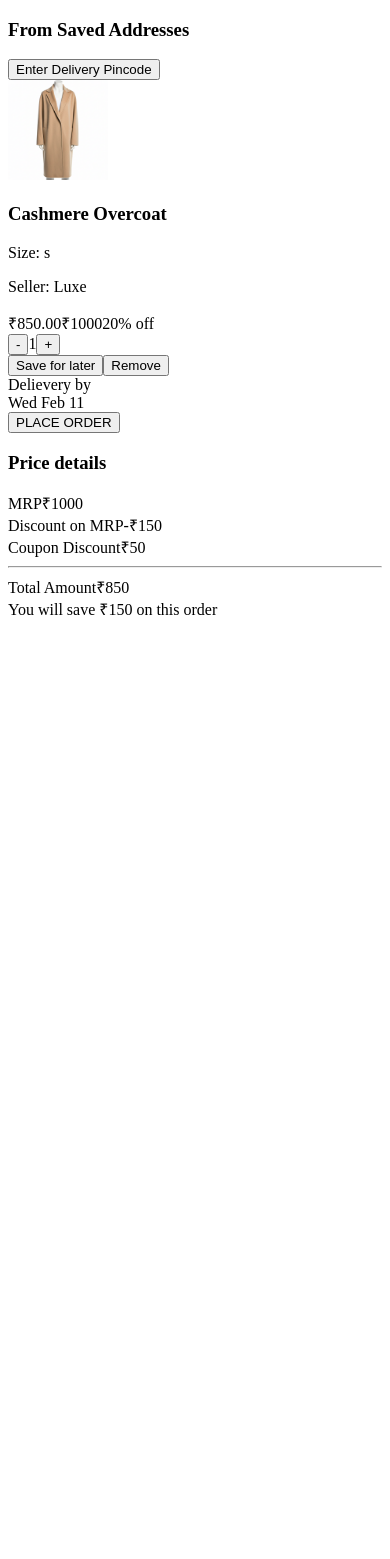
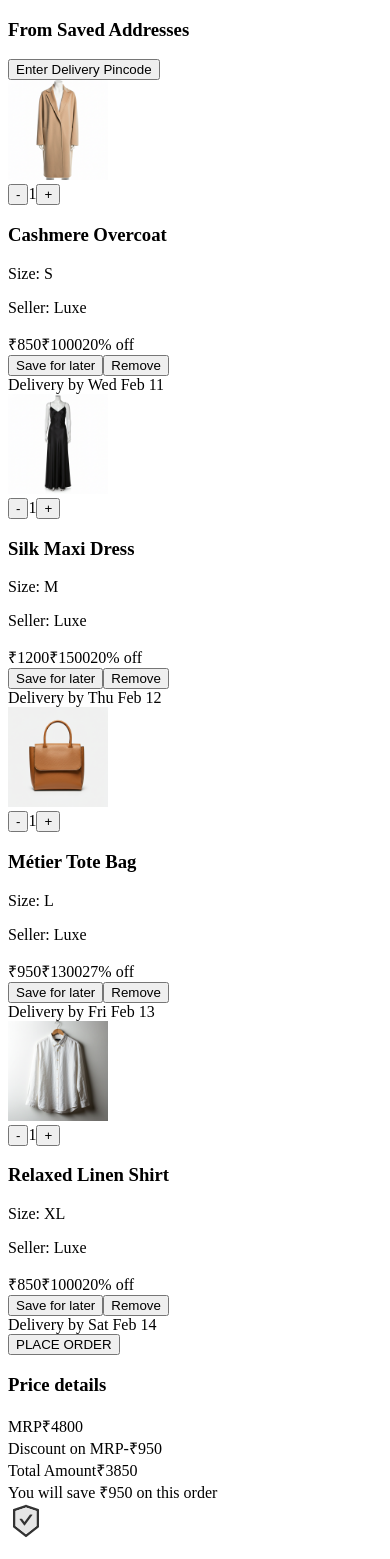
Before and after one commit to Siva2512/E-Commerce_frontend, a Next.js app: page /CartPage/Cart in a window 390 px wide. Shown: the top 1559 px of the page. Before the commit the page ends 844 px from the top, so only its background shows below. Built offline with nearby package versions, Linux system fonts and the light colour scheme.

Commit message:
cart page and changes in responsive

```diff
--- a/src/app/layout.js
+++ b/src/app/layout.js
@@ -25,7 +25,7 @@ export default function RootLayout({ children }) {
         className={`${geistSans.variable} ${geistMono.variable} antialiased bg-white text-black`}
       >
         <Navbar />
-        <main className="flex-1 pt-[72px]"></main>
+        {/* <main className="flex-1 pt-[72px]"></main> */}
 
         {children}
         <Footer />
--- a/src/pages/CartPage/Cart.jsx
+++ b/src/pages/CartPage/Cart.jsx
@@ -1,125 +1,251 @@
-import React from 'react'
+"use client";
+
+import React, { useState } from "react";
 import Image from "next/image";
+import { AiTwotoneSafetyCertificate } from "react-icons/ai";
 
 export default function Cart() {
+  const CartItems = [
+    {
+      id: 1,
+      title: "Cashmere Overcoat",
+      image: "/img4.png",
+      size: "S",
+      seller: "Luxe",
+      price: 850,
+      mrp: 1000,
+      qty: 1,
+      discount: "20% off",
+      delivery: "Wed Feb 11",
+    },
+    {
+      id: 2,
+      title: "Silk Maxi Dress",
+      image: "/img5.png",
+      size: "M",
+      seller: "Luxe",
+      price: 1200,
+      mrp: 1500,
+      qty: 1,
+      discount: "20% off",
+      delivery: "Thu Feb 12",
+    },
+    {
+      id: 3,
+      title: "Métier Tote Bag",
+      image: "/img6.png",
+      size: "L",
+      seller: "Luxe",
+      price: 950,
+      mrp: 1300,
+      qty: 1,
+      discount: "27% off",
+      delivery: "Fri Feb 13",
+    },
+    {
+      id: 4,
+      title: "Relaxed Linen Shirt",
+      image: "/img7.png",
+      size: "XL",
+      seller: "Luxe",
+      price: 850,
+      mrp: 1000,
+      qty: 1,
+      discount: "20% off",
+      delivery: "Sat Feb 14",
+    },
+  ];
+
+  const [items, setItems] = useState(CartItems);
+  const [savedItems, setSavedItems] = useState([]);
+
+  const increaseQty = (id) => {
+    setItems(prev =>
+      prev.map(item =>
+        item.id === id ? { ...item, qty: item.qty + 1 } : item
+      )
+    );
+  };
+
+  const decreaseQty = (id) => {
+    setItems(prev =>
+      prev.map(item =>
+        item.id === id && item.qty > 1
+          ? { ...item, qty: item.qty - 1 }
+          : item
+      )
+    );
+  };
+
+  const removeItem = (id) => {
+    setItems(prev => prev.filter(item => item.id !== id));
+  };
+
+  const saveForLater = (id) => {
+    setItems(prev => {
+      const itemToSave = prev.find(item => item.id === id);
+      setSavedItems(saved => [...saved, itemToSave]);
+      return prev.filter(item => item.id !== id);
+    });
+  };
+
+  const totalMRP = items.reduce((sum, item) => sum + item.mrp * item.qty, 0);
+  const totalPrice = items.reduce((sum, item) => sum + item.price * item.qty, 0);
+  const totalDiscount = totalMRP - totalPrice;
+
   return (
-    <>
-      <section className="text-gray-600 body-font py-20">
-        <div className="p-4 md:p-8">
+    <section className="bg-[#f5f5f7] pt-[72px] pb-12">
+      <div className="px-4 md:px-8">
         <div className="max-w-7xl mx-auto flex flex-col md:flex-row gap-6">
 
-            {/* left card */}
-            <div className="md:basis-[70%] md:shrink-0 bg-white rounded-sm shadow-sm p-4">
+          {/* LEFT CARD */}
+          <div className="w-full md:basis-[70%] flex flex-col max-h-[80vh]">
 
-              {/* address section */}
-              <div className="flex justify-between items-center border-b p-4">
-                <h3 className="text-lg font-semibold text-gray-900">
+            {/* ADDRESS */}
+            <div className="bg-white rounded-sm shadow-sm p-4 mb-3 flex justify-between items-center">
+              <h3 className="text-base sm:text-lg font-semibold text-gray-900">
                 From Saved Addresses
               </h3>
-                <button className="text-blue-600 border px-3 py-1 rounded text-sm">
+              <button className="text-xs sm:text-sm text-blue-600 border-blue-600 px-3 py-1 rounded">
                 Enter Delivery Pincode
               </button>
             </div>
 
-              {/* cart items */}
-              <div className="p-4 flex gap-5">
+            {/* CART ITEMS */}
+            <div className="flex-1 overflow-y-auto bg-white rounded-sm shadow-sm">
+              {items.map(item => (
+                <div
+                  key={item.id}
+                  className="p-4 md:p-6 flex flex-col md:flex-row gap-4 border-b last:border-b-0"
+                >
+                  {/* IMAGE + QTY */}
+                  <div className="flex flex-col items-start sm:w-full md:w-auto">
                     <Image
-                  src="/img4.png"
-                  alt="dress"
+                      src={item.image}
+                      alt="product"
                       width={100}
                       height={100}
-                  className="w-20 h-20 object-cover"
+                      className="object-cover mb-4"
                     />
 
-                <div className="flex flex-col">
-                  <h3 className="text-sm font-bold text-gray-900 uppercase">
-                    Cashmere Overcoat
+                    <div className="flex items-center gap-2 sm:mt-2">
+                      <button
+                        className="w-8 h-8 border rounded-full"
+                        onClick={() => decreaseQty(item.id)}
+                      >
+                        -
+                      </button>
+                      <span className="px-5 py-1 border text-sm">
+                        {item.qty}
+                      </span>
+                      <button
+                        className="w-8 h-8 border rounded-full"
+                        onClick={() => increaseQty(item.id)}
+                      >
+                        +
+                      </button>
+                    </div>
+                  </div>
+
+                  {/* CONTENT */}
+                  <div className="flex flex-col md:flex-row md:justify-between w-full gap-4">
+                    <div className="flex flex-col justify-between pb-3">
+                      <div>
+                        <h3 className="text-sm sm:text-base md:text-lg font-bold uppercase">
+                          {item.title}
                         </h3>
-                  <p className="text-xs text-gray-500">Size: s</p>
-                  <p className="text-xs text-gray-500">Seller: Luxe</p>
+                        <p className="text-xs sm:text-sm text-gray-500">
+                          Size: {item.size}
+                        </p>
+                        <p className="text-xs sm:text-sm text-gray-500">
+                          Seller: {item.seller}
+                        </p>
+                      </div>
 
-                  <div className="mt-3 flex items-center gap-2">
-                    <span className="text-sm font-semibold text-gray-900">
-                      ₹850.00
+                      <div className="mt-2 flex items-center gap-2">
+                        <span className="text-sm font-semibold">
+                          ₹{item.price * item.qty}
                         </span>
-                    <span className="text-xs text-gray-500 line-through">
-                      ₹1000
+                        <span className="text-xs line-through text-gray-500">
+                          ₹{item.mrp * item.qty}
                         </span>
                         <span className="text-xs text-green-600">
-                      20% off
+                          {item.discount}
                         </span>
                       </div>
 
-                  <div className="flex items-center gap-4 mt-3">
-                    <div className="flex items-center border rounded gap-2">
-                      <button className="p-2">-</button>
-                      <span className="p-2">1</span>
-                      <button className="p-2">+</button>
-                    </div>
-                    <button className="text-xs text-blue-600">
+                      {/* ACTIONS – sm only spacing */}
+                      <div className="flex gap-6 mt-3 sm:mt-4">
+                        <button
+                          className="text-xs sm:text-sm uppercase font-semibold"
+                          onClick={() => saveForLater(item.id)}
+                        >
                           Save for later
                         </button>
-                    <button className="text-xs text-red-600">
+                        <button
+                          className="text-xs sm:text-sm uppercase font-semibold"
+                          onClick={() => removeItem(item.id)}
+                        >
                           Remove
                         </button>
                       </div>
                     </div>
 
-                <div className="text-sm text-gray-500 mt-3">
-                  Delievery by <br />
-                  <span className="font-semibold">
-                    Wed Feb 11
-                  </span>
+                    {/* DELIVERY – sm only spacing */}
+                    <div className="text-xs sm:text-sm text-gray-500 mt-2 sm:mt-3">
+                      Delivery by{" "}
+                      <span className="font-semibold">{item.delivery}</span>
                     </div>
                   </div>
+                </div>
+              ))}
+            </div>
 
-              {/* place order */}
-              <div className="p-4 border-t flex justify-end">
-                <button className="bg-orange-600 uppercase font-semibold text-white px-4 py-3 hover:bg-orange-700">
+            {/* PLACE ORDER */}
+            <div className="sticky bottom-0 bg-white border-t p-4 flex justify-center md:justify-end">
+              <button className="w-full md:w-auto bg-black text-white px-6 py-3 uppercase font-semibold">
                 PLACE ORDER
               </button>
             </div>
           </div>
 
-            {/* right side */}
-            <div className=" md:basis-[30%] md:shrink-0 bg-white rounded-sm shadow-sm p-4">
+          {/* RIGHT CARD */}
+          <div className="w-full md:w-[30%]">
+            <div className="bg-white rounded-sm shadow-sm p-4">
+              <h3 className="font-semibold mb-4">Price details</h3>
 
-              <h3 className="font-semibold text-gray-900 mb-4">
-                Price details
-              </h3>
-
-              <div className="space-y-3 text-sm">
+              <div className="space-y-5 text-sm">
                 <div className="flex justify-between">
                   <span>MRP</span>
-                  <span>₹1000</span>
+                  <span>₹{totalMRP}</span>
                 </div>
 
                 <div className="flex justify-between">
                   <span>Discount on MRP</span>
-                  <span>-₹150</span>
+                  <span>-₹{totalDiscount}</span>
                 </div>
 
-                <div className="flex justify-between text-green-600">
-                  <span>Coupon Discount</span>
-                  <span>₹50</span>
-                </div>
-
-                <hr />
-
-                <div className="flex justify-between font-semibold text-base">
+                <div className="flex justify-between font-semibold border-t pt-4">
                   <span>Total Amount</span>
-                  <span>₹850</span>
+                  <span>₹{totalPrice}</span>
                 </div>
               </div>
 
               <div className="mt-4 bg-green-50 text-green-700 text-sm p-3 rounded">
-                You will save ₹150 on this order
+                You will save ₹{totalDiscount} on this order
+              </div>
+            </div>
+
+            <div className="flex items-center gap-2 text-gray-500 mt-4">
+              <AiTwotoneSafetyCertificate size={36} />
+              <p className="text-xs sm:text-sm">
+                Safe and Secure Payments. Easy returns.
+              </p>
             </div>
           </div>
 
         </div>
       </div>
     </section>
-    </>
-  )
+  );
 }
```
Lines whose indentation alone changed are shown as unchanged.
